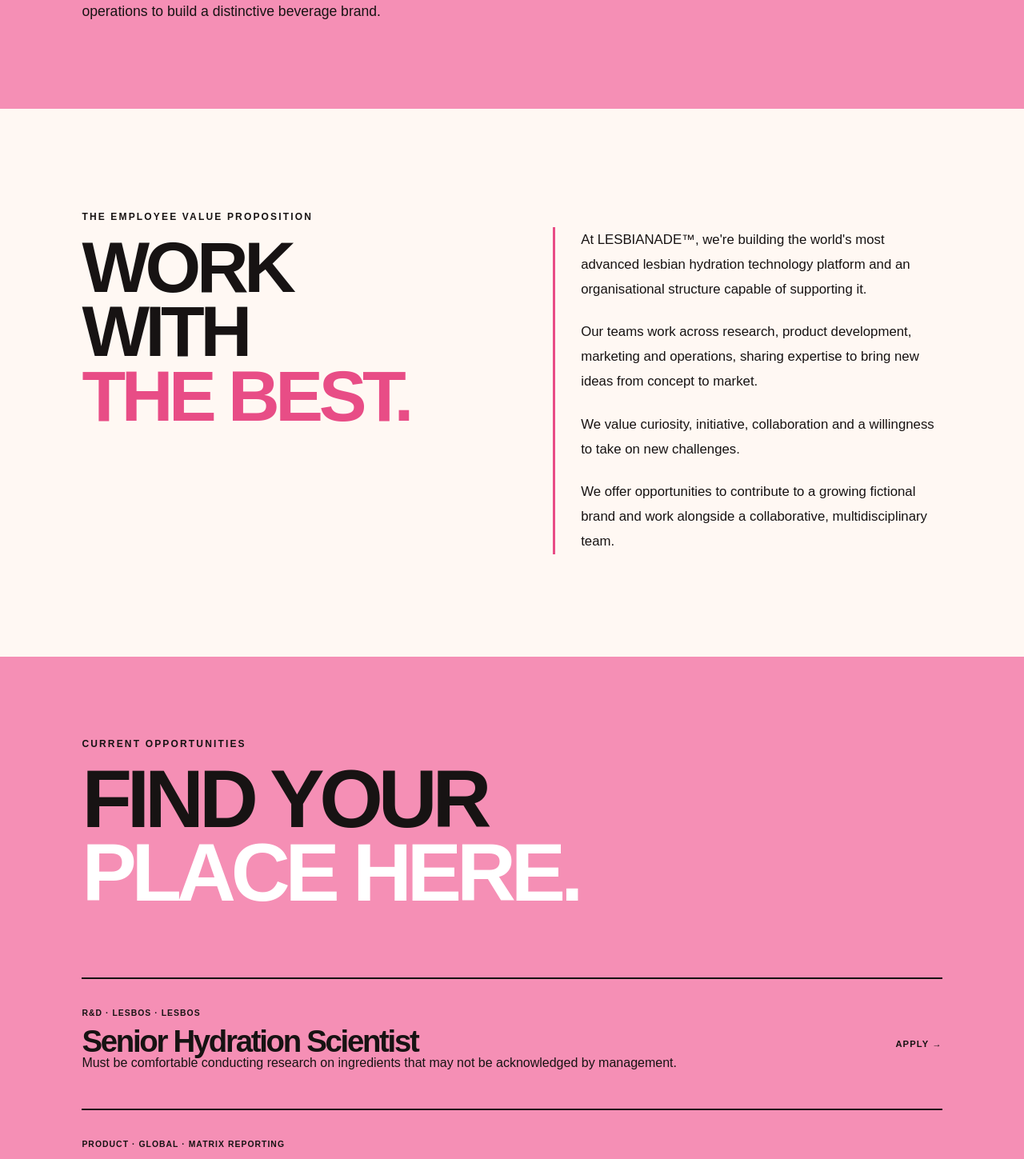
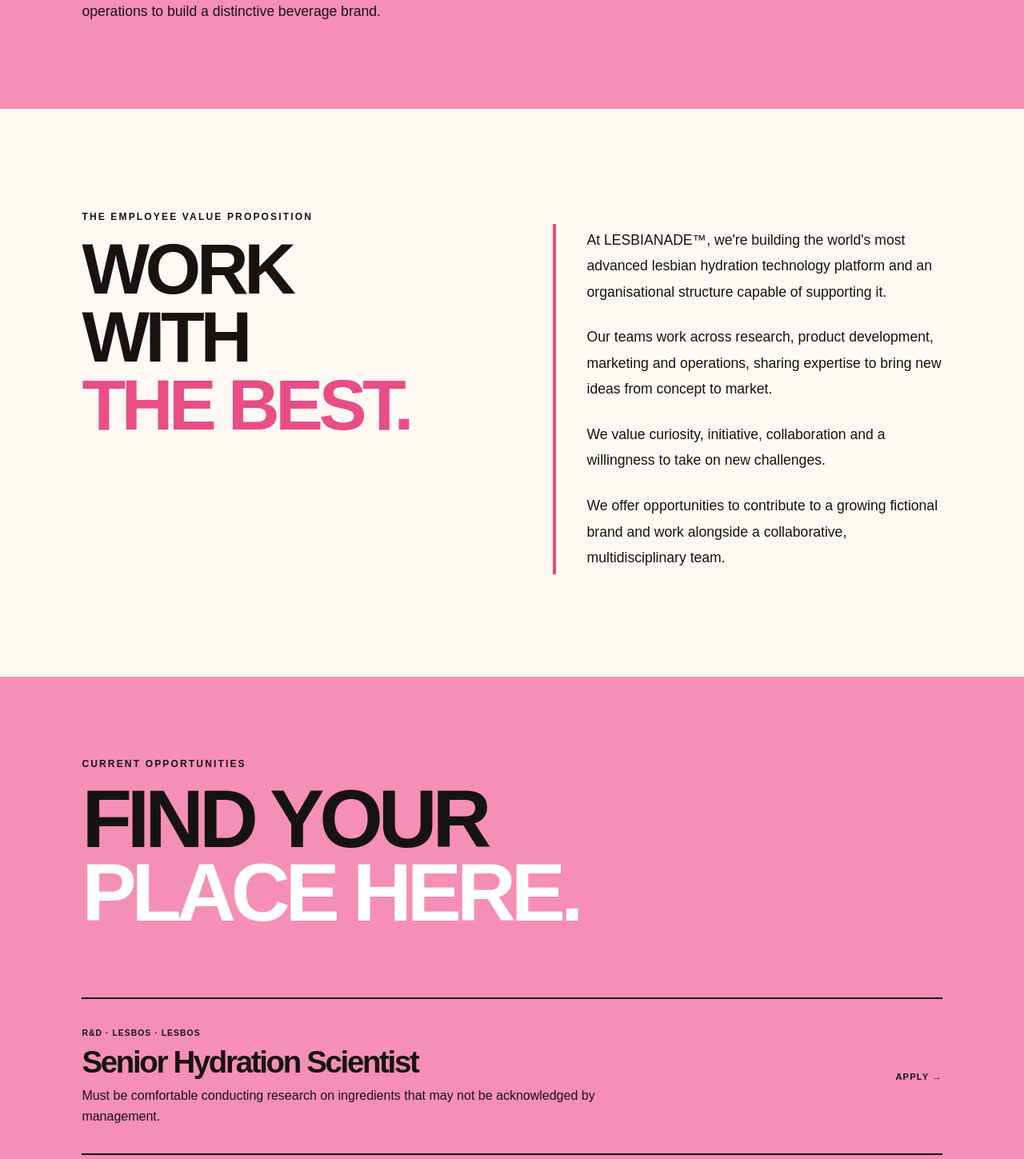
Before and after one commit to OWelton-Rosie/LESBIANADE.com, a SvelteKit app: page /company/careers in a window 1280 px wide. Shown: the part 620-2069 px from the top of the page at 80% size. Built offline with nearby package versions, Linux system fonts and the light colour scheme.

Commit message:
Refine careers typography and remove unused page CSS

```diff
--- a/src/routes/company/careers/+page.svelte
+++ b/src/routes/company/careers/+page.svelte
@@ -36,75 +36,44 @@
 </section>
 
 <style>
-/* GENERAL CONTENT SECTIONS */
-
-.careers-intro,
-.sustainability-content,
-.partnership-intro,
-.press-content,
-.dei-content {
+.careers-intro {
     padding: 10vw 8vw;
-
     display: grid;
-    grid-template-columns: 1fr 1fr;
+    grid-template-columns: minmax(0, 1fr) minmax(0, 1fr);
+    align-items: start;
     gap: 8vw;
 }
 
-.careers-intro h2,
-.sustainability-content h2,
-.partnership-intro h2,
-.press-content h2,
-.dei-content h2 {
+.careers-intro h2 {
+    margin: 0;
     font-size: clamp(3.5rem, 7vw, 7rem);
+    line-height: 0.95;
 }
 
-.careers-intro h2 span,
-.sustainability-content h2 span,
-.dei-content h2 span {
+.careers-intro h2 span {
     color: var(--hot-pink);
 }
 
 .careers-copy {
-    align-self: start;
-    margin-top: 1.25rem;
-    padding-left: clamp(1.25rem, 2.5vw, 2rem);
-    border-left: 3px solid var(--hot-pink);
-}
-
-.careers-copy p,
-.sustainability-content > div:last-child p,
-.partnership-intro > div:last-child p,
-.press-content > div:first-child p,
-.dei-content > div:last-child p {
-    max-width: 650px;
-
-    font-size: 1.15rem;
-    line-height: 1.6;
+    margin-top: 1rem;
+    padding: 0.25rem 0 0.25rem clamp(1.5rem, 3vw, 2.5rem);
+    border-left: 4px solid var(--hot-pink);
 }
 
 .careers-copy p {
+    max-width: 38rem;
     margin: 0;
     color: var(--dark);
-    font-size: clamp(1.05rem, 1.2vw, 1.2rem);
+    font-size: clamp(1.1rem, 1.35vw, 1.25rem);
     line-height: 1.85;
-    max-width: 38rem;
 }
 
 .careers-copy p + p {
-    margin-top: 1.4rem;
+    margin-top: 1.5rem;
 }
-
-.sustainability-content > div:last-child p + p,
-.partnership-intro > div:last-child p + p,
-.dei-content > div:last-child p + p {
-    margin-top: 2rem;
-}
-
-/* CAREERS */
 
 .job-listings {
     padding: 8vw;
-
     background: var(--pink);
 }
 
@@ -118,11 +87,10 @@
 
 .job {
     padding: 2rem 0;
-
     display: flex;
     align-items: center;
     justify-content: space-between;
-
+    gap: 2rem;
     border-top: 2px solid var(--dark);
 }
 
@@ -138,29 +106,30 @@
 
 .job h3 {
     margin: 0.7rem 0 0;
-
     font-size: clamp(1.5rem, 3vw, 2.5rem);
 }
 
+.job p {
+    max-width: 42rem;
+    margin: 0.75rem 0 0;
+    font-size: 1rem;
+    line-height: 1.65;
+}
+
 .job > a {
+    flex-shrink: 0;
     font-size: 0.7rem;
     font-weight: 900;
     letter-spacing: 0.1em;
 }
 
-.careers-cta,
-.contact-notice,
-.press-kit {
+.careers-cta {
     padding: 10vw 8vw;
-
     background: var(--orange);
 }
 
-.careers-cta h2,
-.contact-notice h2,
-.press-kit h2 {
-    margin-bottom: 3rem;
-
+.careers-cta h2 {
+    margin: 0 0 3rem;
     font-size: clamp(3.5rem, 7vw, 7rem);
 }
 
@@ -168,12 +137,57 @@
     color: var(--white);
 }
 
+.careers-cta > p:not(.eyebrow):not(.careers-footnote) {
+    max-width: 42rem;
+    font-size: 1.15rem;
+    line-height: 1.75;
+}
+
+.careers-cta .button {
+    display: inline-block;
+    margin-top: 1rem;
+}
+
+.careers-footnote {
+    margin-top: 3rem;
+    font-size: 0.8rem;
+    line-height: 1.5;
+}
+
 @media (max-width: 800px) {
-  .careers-intro { padding: 18vw 7vw; grid-template-columns: 1fr; gap: 3rem; }
-  .job-listings, .careers-cta { padding: 12vw 7vw; }
-  .job { align-items: flex-start; gap: 1.25rem; flex-direction: column; }
-  .job > div { min-width: 0; }
-  .job h3 { overflow-wrap: anywhere; }
-  .careers-cta .button { max-width: 100%; white-space: normal; }
+    .careers-intro {
+        padding: 18vw 7vw;
+        grid-template-columns: minmax(0, 1fr);
+        gap: 2rem;
+    }
+
+    .careers-copy {
+        margin-top: 0;
+        padding-left: 1.25rem;
+    }
+
+    .job-listings,
+    .careers-cta {
+        padding: 12vw 7vw;
+    }
+
+    .job {
+        align-items: flex-start;
+        gap: 1.25rem;
+        flex-direction: column;
+    }
+
+    .job > div {
+        min-width: 0;
+    }
+
+    .job h3 {
+        overflow-wrap: anywhere;
+    }
+
+    .careers-cta .button {
+        max-width: 100%;
+        white-space: normal;
+    }
 }
 </style>
```
